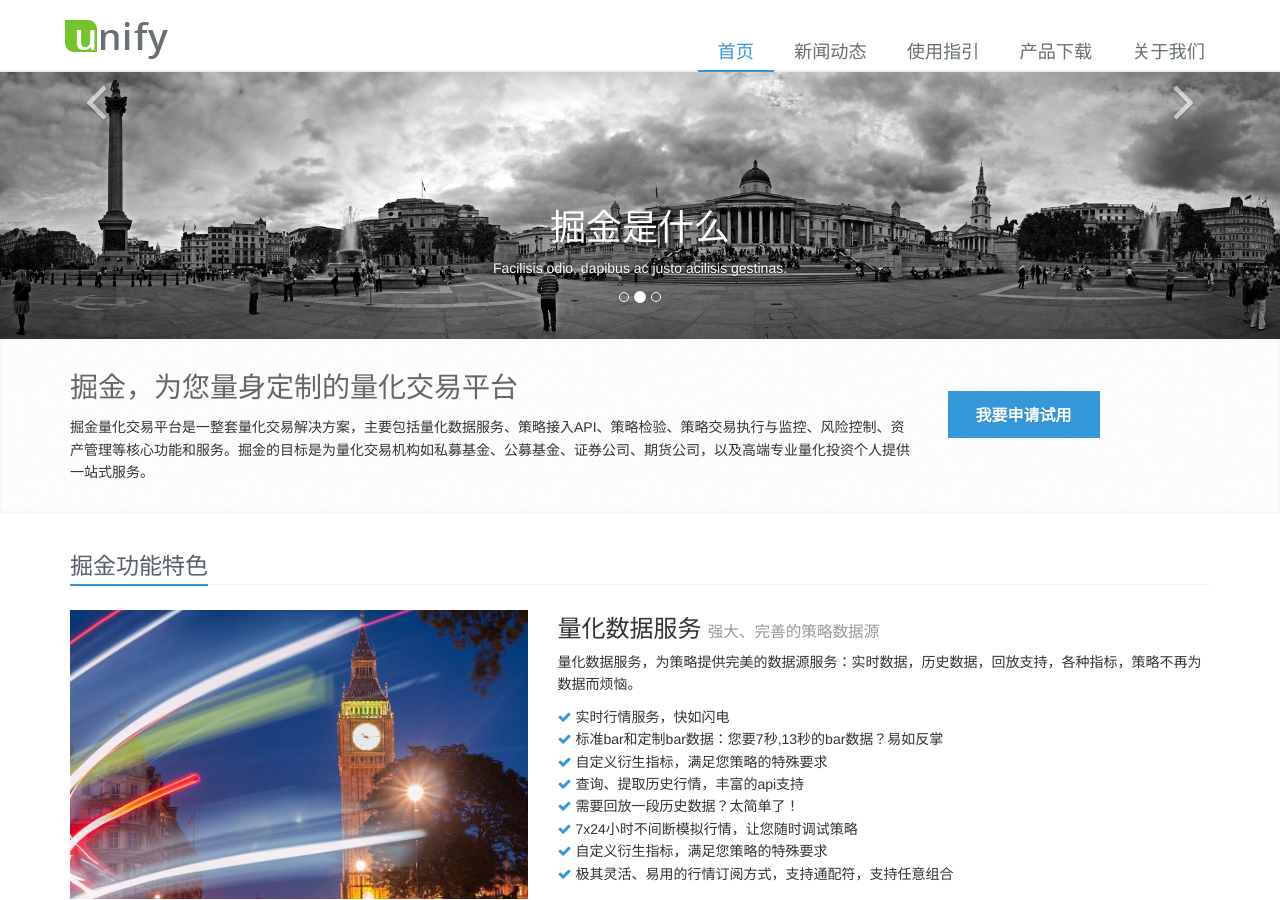
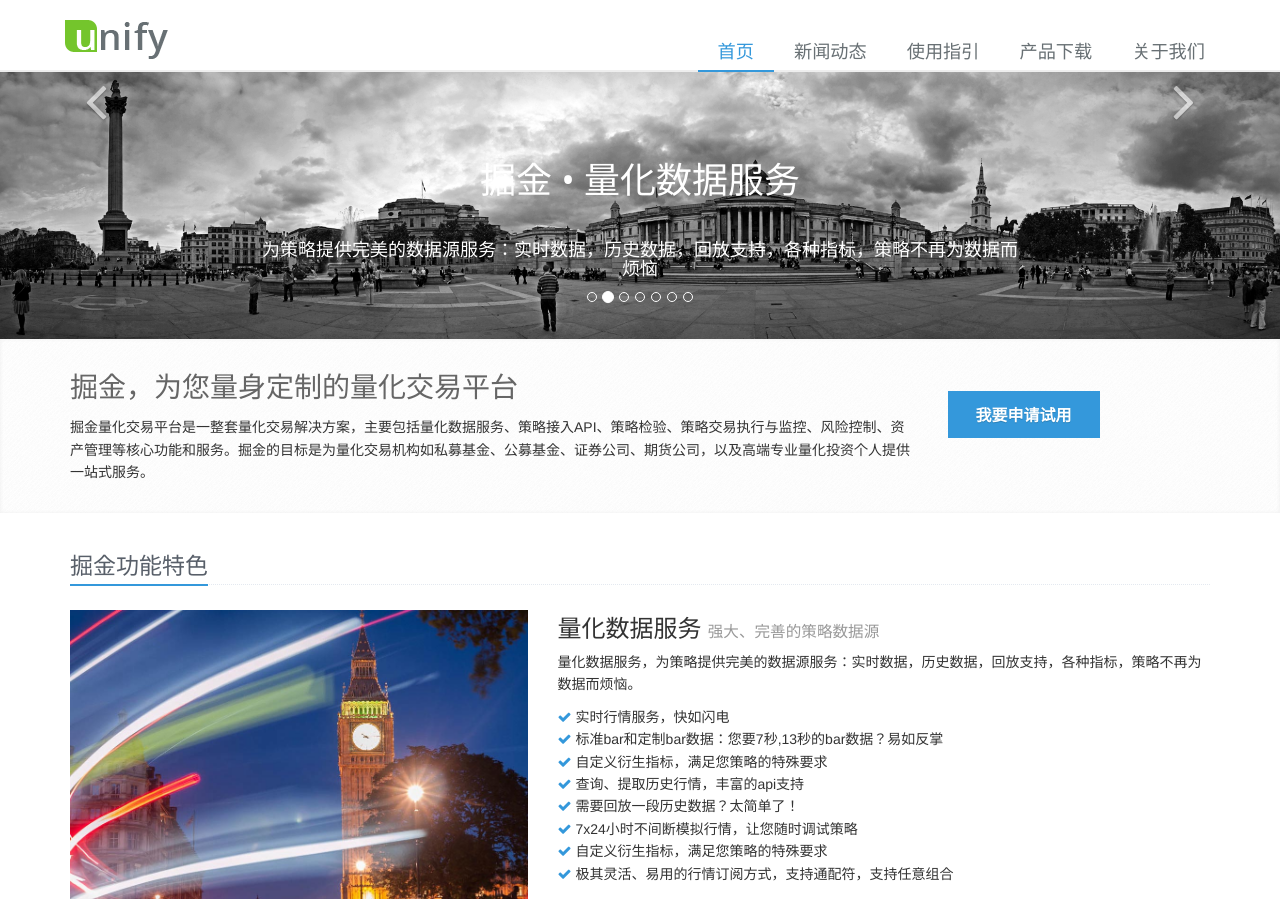
Before and after one commit to ongbe/site, a Jekyll site: the page built from index.html, in a window 1280 px wide and 900 px high. Built offline with Jekyll 4.4.1, drawn with Linux system fonts in a browser that asks for light colours; Markdown is read by kramdown in place of the engine named in the settings; comment, search, counter and statistics services are not loaded.

Commit message:
update slider description

```diff
--- a/index.html
+++ b/index.html
@@ -12,6 +12,10 @@ overview: true
       <li data-target="#myCarousel" data-slide-to="0" class="active"></li>
       <li data-target="#myCarousel" data-slide-to="1"></li>
       <li data-target="#myCarousel" data-slide-to="2"></li>
+      <li data-target="#myCarousel" data-slide-to="3"></li>
+      <li data-target="#myCarousel" data-slide-to="4"></li>
+      <li data-target="#myCarousel" data-slide-to="5"></li>
+      <li data-target="#myCarousel" data-slide-to="6"></li>
     </ol>
 
     <!--Wrapper for slides-->
@@ -19,22 +23,63 @@ overview: true
       <div class="item active">
         <img src="{{ site.baseurl }}/images/sliders/bg.jpg" alt="">
         <div class="carousel-caption">
-          <h1>掘金是什么</h1>
-          <p>Facilisis odio, dapibus ac justo acilisis gestinas.</p>
+          <h1>掘金 • 量化交易平台</h1>
+          <div class="margin-bottom-40"></div>
+          <h4>为您提供一站式量化交易服务：
+            <ul class="list-unstyled list-inline">
+                <li><i class="fa fa-rocket icon-resize-small service-icon"></i>量化整体解决方案</li>
+                <li><i class="fa fa-gears icon-resize-small service-icon"></i>量化标准化组件</li>
+                <li><i class="fa fa-users icon-resize-small service-icon"></i>量化定制和咨询</li>
+            </ul>
+          </h4>
         </div>
       </div>
       <div class="item ">
         <img src="{{ site.baseurl }}/images/sliders/bg.jpg" alt="">
         <div class="carousel-caption">
-          <h1>掘金是什么</h1>
-          <p>Facilisis odio, dapibus ac justo acilisis gestinas.</p>
+          <h1>掘金 • 量化数据服务</h1>
+          <div class="margin-bottom-40"></div>
+          <h4>为策略提供完美的数据源服务：实时数据，历史数据，回放支持，各种指标，策略不再为数据而烦恼</h4>
         </div>
       </div>
       <div class="item ">
         <img src="{{ site.baseurl }}/images/sliders/bg.jpg" alt="">
         <div class="carousel-caption">
-          <h1>掘金是什么</h1>
-          <p>Facilisis odio, dapibus ac justo acilisis gestinas.</p>
+          <h1>掘金 • 策略接口API</h1>
+          <div class="margin-bottom-40"></div>
+          <h4>覆盖主流语言，用您最喜欢、最熟悉、最高效的语言写策略吧，我们是开放策略平台</h4>
+        </div>
+      </div>
+      <div class="item ">
+        <img src="{{ site.baseurl }}/images/sliders/bg.jpg" alt="">
+        <div class="carousel-caption">
+          <h1>掘金 • 高仿真模拟交易</h1>
+          <div class="margin-bottom-40"></div>
+          <h4>为策略验证而生，不用拿真钱去试错，让您的策略上线时成竹在胸</h4>
+        </div>
+      </div>
+      <div class="item ">
+        <img src="{{ site.baseurl }}/images/sliders/bg.jpg" alt="">
+        <div class="carousel-caption">
+          <h1>掘金 • 风险控制</h1>
+          <div class="margin-bottom-40"></div>
+          <h4>避免失误，自动风控和人工风控完美组合，完备的规则加上人工辅助</h4>
+        </div>
+      </div>
+      <div class="item ">
+        <img src="{{ site.baseurl }}/images/sliders/bg.jpg" alt="">
+        <div class="carousel-caption">
+          <h1>掘金 • 订单路由系统</h1>
+          <div class="margin-bottom-40"></div>
+          <h4>高速、灵活的订单路由系统，是有效交易执行的关键，让您赢在冲刺的最后一步</h4>
+        </div>
+      </div>
+      <div class="item ">
+        <img src="{{ site.baseurl }}/images/sliders/bg.jpg" alt="">
+        <div class="carousel-caption">
+          <h1>掘金 • 账户管理</h1>
+          <div class="margin-bottom-40"></div>
+          <h4>严格权限，清晰管理，专业的量化团队，需要专业的管理</h4>
         </div>
       </div>
     </div>
```
